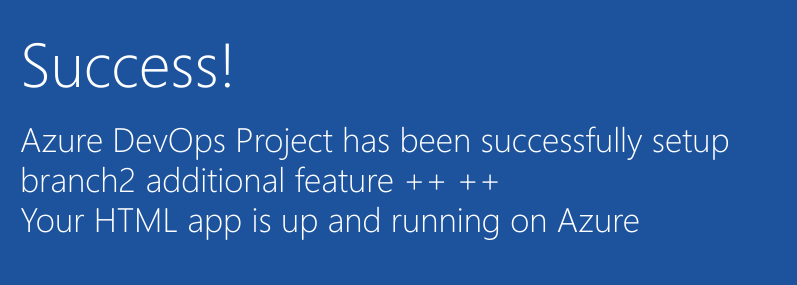
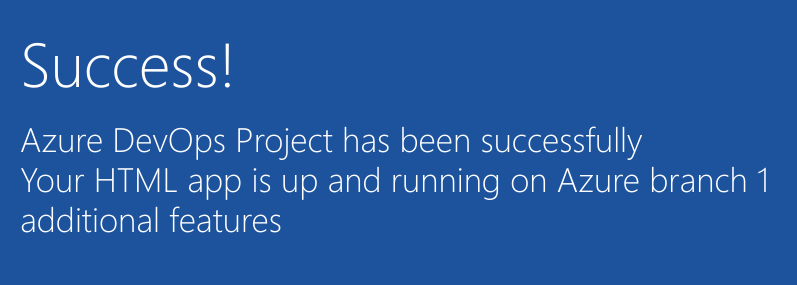
Before and after one commit to IFTIKHARRK/HooliCo, a plain HTML site: page index.html in a window 1280 px wide. Shown: the part 352-637 px from the top of the page, 205-1002 px from the left. Drawn offline with Linux system fonts and the light colour scheme.

Commit message:
updated index.html on branch1

```diff
--- a/index.html
+++ b/index.html
@@ -19,8 +19,8 @@
         </div>
             <div class="content-body">
                 <div class="success-text">Success!</div>
-                <div class="description line-1"> Azure DevOps Project has been successfully setup branch2 additional feature ++ ++  </div>
-                <div class="description line-2"> Your HTML app is up and running on Azure</div>
+                <div class="description line-1"> Azure DevOps Project has been successfully </div>
+                <div class="description line-2"> Your HTML app is up and running on Azure branch 1 additional features</div>
                 <div class="next-steps-container">
                     <div class="next-steps-header">Next up</div>
                     <div class="next-steps-body">
```
